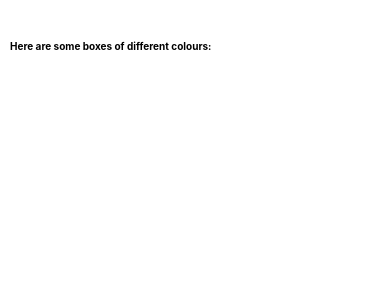
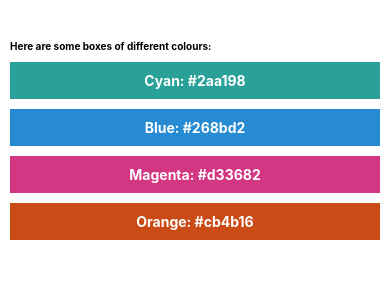
Before and after one commit to samueljmillward/colourpaletteRN, a React Native app: screen / in a window 390 px wide. Shown: the top 300 px of the page. Built offline with nearby package versions, Linux system fonts and the light colour scheme.

Commit message:
hexCode fix

```diff
--- a/App.js
+++ b/App.js
@@ -1,15 +1,16 @@
 import React from 'react';
 import { StyleSheet, Text, View, SafeAreaView } from 'react-native';
 import ColorBox from './components/ColorBox';
+
 const App = () => {
   return (
-    <SafeAreaView style={styles.safeArea}>
+    <SafeAreaView>
       <View style={styles.container}>
         <Text style={styles.text}>Here are some boxes of different colours:</Text>
-        <ColorBox colorName="Cyan" colorHex="#2aa198" />
-        <ColorBox colorName="Blue" colorHex="#268bd2" />
-        <ColorBox colorName="Magenta" colorHex="#d33682" />
-        <ColorBox colorName="Orange" colorHex="#FF00FF" />
+        <ColorBox colorName="Cyan" hexCode="#2aa198" />
+        <ColorBox colorName="Blue" hexCode="#268bd2" />
+        <ColorBox colorName="Magenta" hexCode="#d33682" />
+        <ColorBox colorName="Orange" hexCode="#cb4b16" />
       </View>
     </SafeAreaView>
   )
@@ -25,5 +26,6 @@
   text: {
     fontSize: 10,
     fontWeight: 'bold',
+    marginBottom: 10,
   },
 });
--- a/components/ColorBox.js
+++ b/components/ColorBox.js
@@ -1,14 +1,15 @@
 import React from 'react';
-
 import { View, Text, StyleSheet } from 'react-native';
 
 const ColorBox = ({ colorName, hexCode }) => {
     const boxColor = {
-        backgroundColor: hexCode
-    }
+        backgroundColor: hexCode,
+    };
     return (
         <View style={[styles.box, boxColor]}>
-            <Text style={styles.boxText}>{colorName}: {hexCode}</Text>
+            <Text style={styles.boxText}>
+                {colorName}: {hexCode}
+            </Text>
         </View>
     );
 };
```
